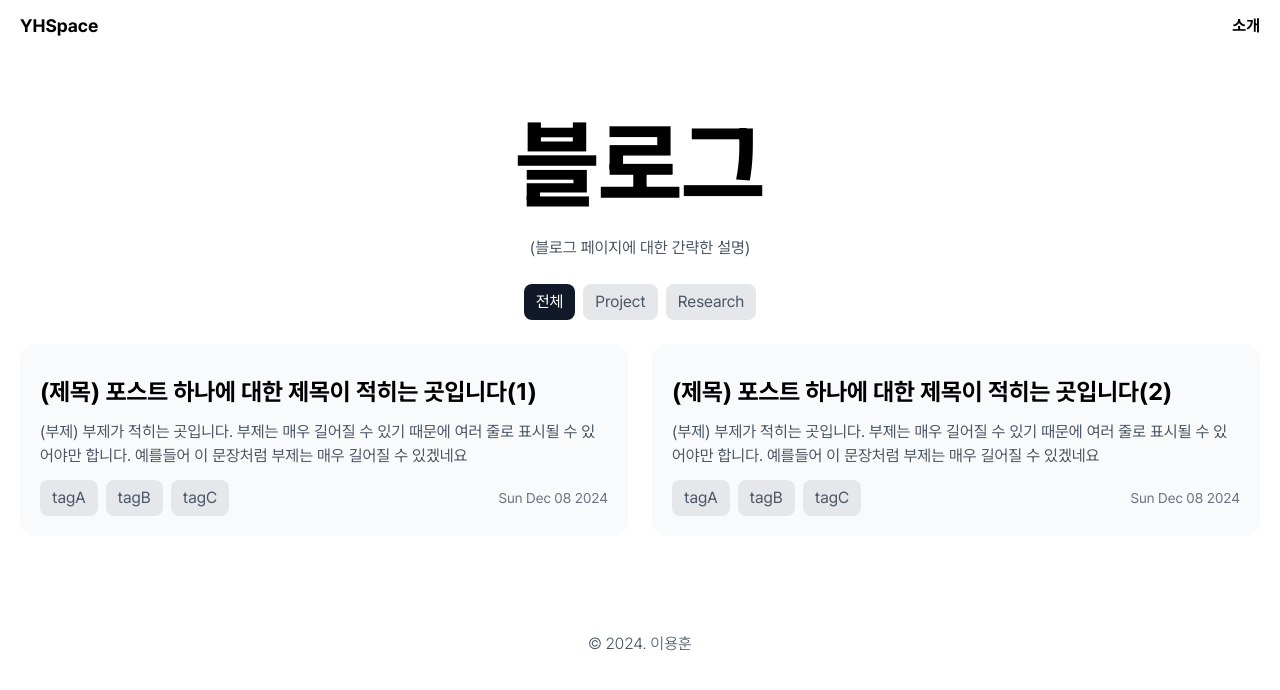
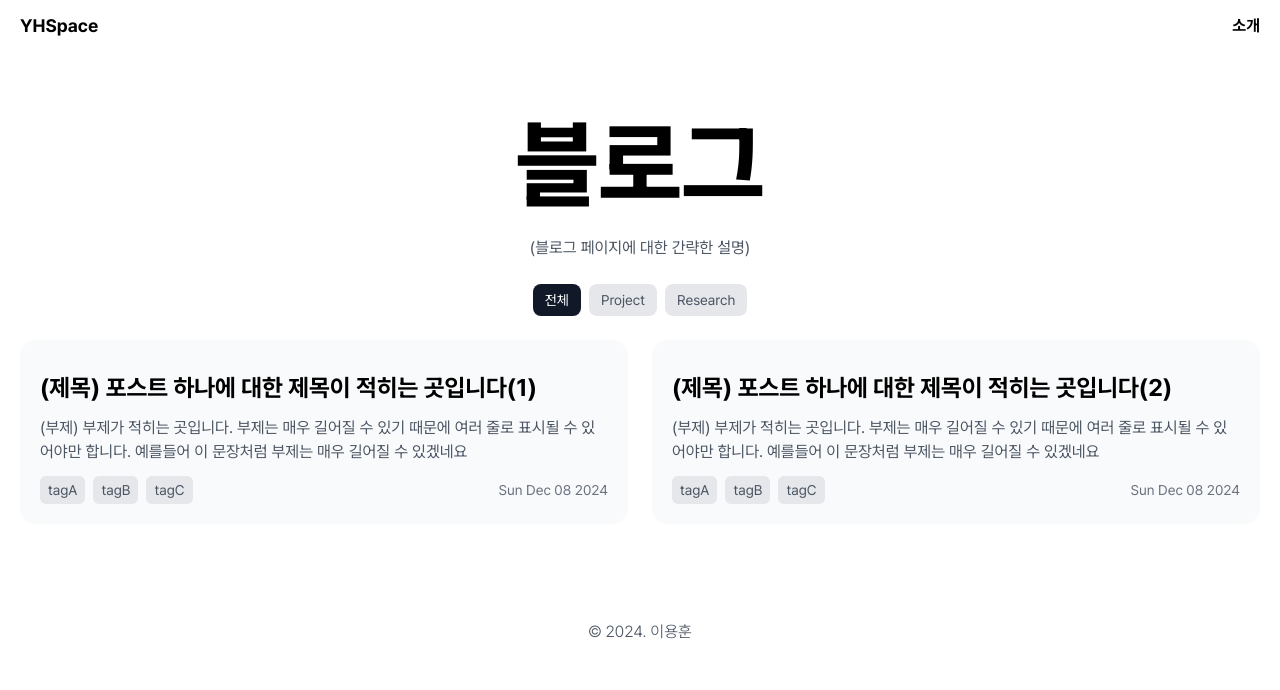
Before and after one commit to akatcn/akatcn.github.io, a Next.js app: page /blog in a window 1280 px wide. Shown: the top 690 px of the page. Built offline with nearby package versions, Linux system fonts and the light colour scheme.

Commit message:
✨ StaticChip의 사이즈 variation 구현

```diff
--- a/package.json
+++ b/package.json
@@ -9,6 +9,8 @@
     "lint": "next lint"
   },
   "dependencies": {
+    "class-variance-authority": "^0.7.1",
+    "classnames": "^2.5.1",
     "next": "15.0.4",
     "react": "^19.0.0",
     "react-dom": "^19.0.0"
@@ -18,7 +20,6 @@
     "@types/node": "^20",
     "@types/react": "^19",
     "@types/react-dom": "^19",
-    "classnames": "^2.5.1",
     "eslint": "^8",
     "eslint-config-next": "15.0.4",
     "glob": "^11.0.0",
--- a/src/component/blog/PostCard.tsx
+++ b/src/component/blog/PostCard.tsx
@@ -1,5 +1,5 @@
 import { ChipDataType } from '@/component/ui/static/StaticLinkChip'
-import StaticChip from '@/component/ui/static/StaticChip'
+import StaticChip, { StaticChipSizeEnum } from '@/component/ui/static/StaticChip'
 import Link from 'next/link'
 import React from 'react'
 
@@ -22,7 +22,7 @@ function PostCard({ title, subTitle, chips, date }: PostCardProps) {
         <div className='space-x-2 z-10'>
           {chips.map((chip, index) =>
             <Link key={index} href={chip.path}>
-              <StaticChip text={chip.text} selected={chip.selected} />
+              <StaticChip text={chip.text} selected={chip.selected} size={StaticChipSizeEnum.M} />
             </Link>
           )}
         </div>
--- a/src/component/ui/static/StaticChip.tsx
+++ b/src/component/ui/static/StaticChip.tsx
@@ -1,14 +1,38 @@
+import { cva } from 'class-variance-authority'
+import classNames from 'classnames'
 import React from 'react'
-import classNames from 'classnames';
+
+export const StaticChipSizeEnum = {
+  XL: "EXTRA_LARGE",
+  L: "LARGE",
+  M: "MEDIUM",
+  S: "SMALL"
+} as const
 
 type StaticChipProps = {
   text: string
   selected: boolean
+  size?: (typeof StaticChipSizeEnum)[keyof typeof StaticChipSizeEnum]
 }
 
-function StaticChip({ text, selected }: StaticChipProps) {
+const staticChipVariants = cva([], {
+  variants: {
+    size: {
+      [StaticChipSizeEnum.XL]: "px-4 py-2 text-base rounded-xl",
+      [StaticChipSizeEnum.L]: "px-3 py-1.5 text-sm rounded-lg",
+      [StaticChipSizeEnum.M]: "px-2 py-1 text-sm rounded-md",
+      [StaticChipSizeEnum.S]: "px-1.5 py-0.5 text-xs rounded-md",
+    },
+    selected : {
+      true: "bg-gray-900 hover:bg-gray-700 text-white",
+      false: "bg-gray-200 text-gray-600 hover:bg-gray-100"
+    }
+  }
+})
+
+function StaticChip({ text, selected, size = StaticChipSizeEnum.L }: StaticChipProps) {
   return (
-    <button className={classNames("px-3 py-1.5 rounded-lg", selected ? "bg-gray-900 hover:bg-gray-700 text-white" : "bg-gray-200 text-gray-600 hover:bg-gray-100")}>
+    <button className={classNames(staticChipVariants({size, selected}))}>
       { text }
     </button>
   )
```
Also changed, not shown: 1 other file (tests, documents, lock files or other folders).
